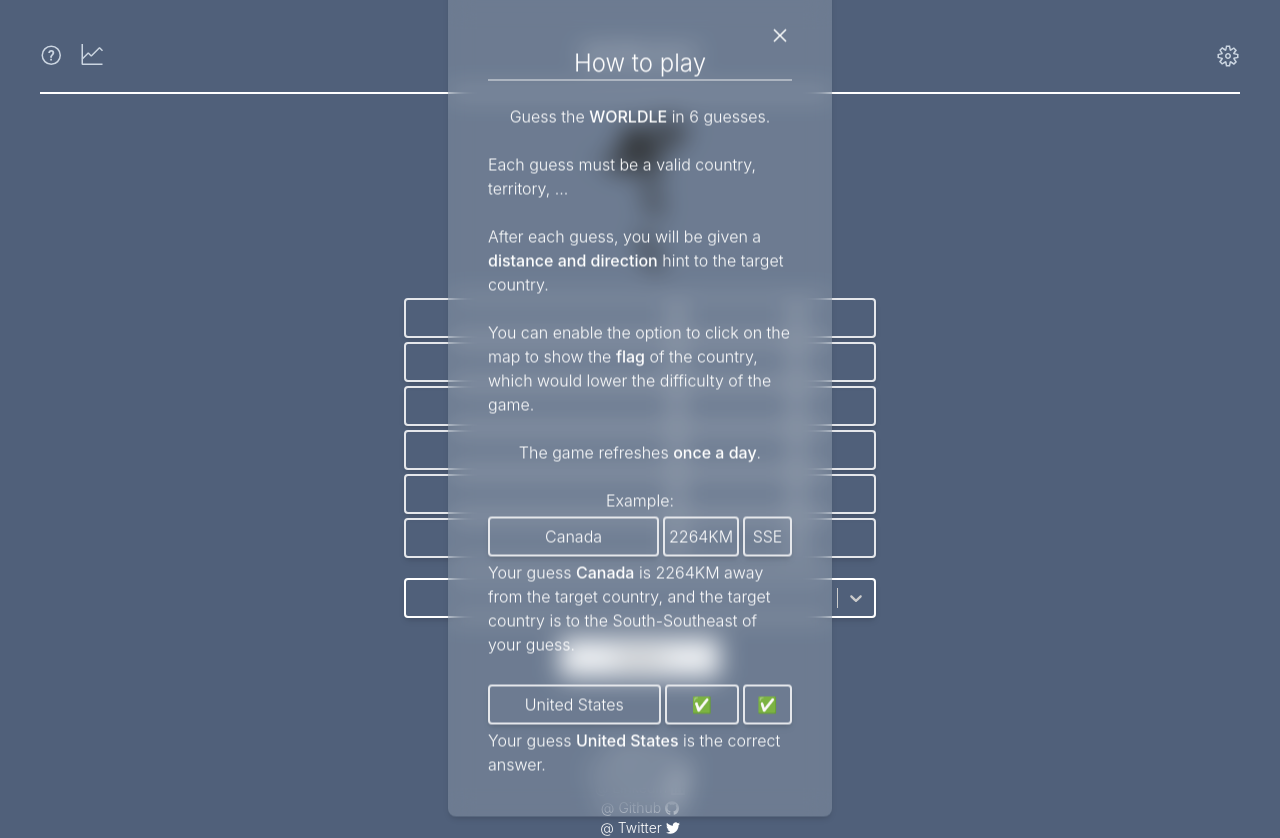
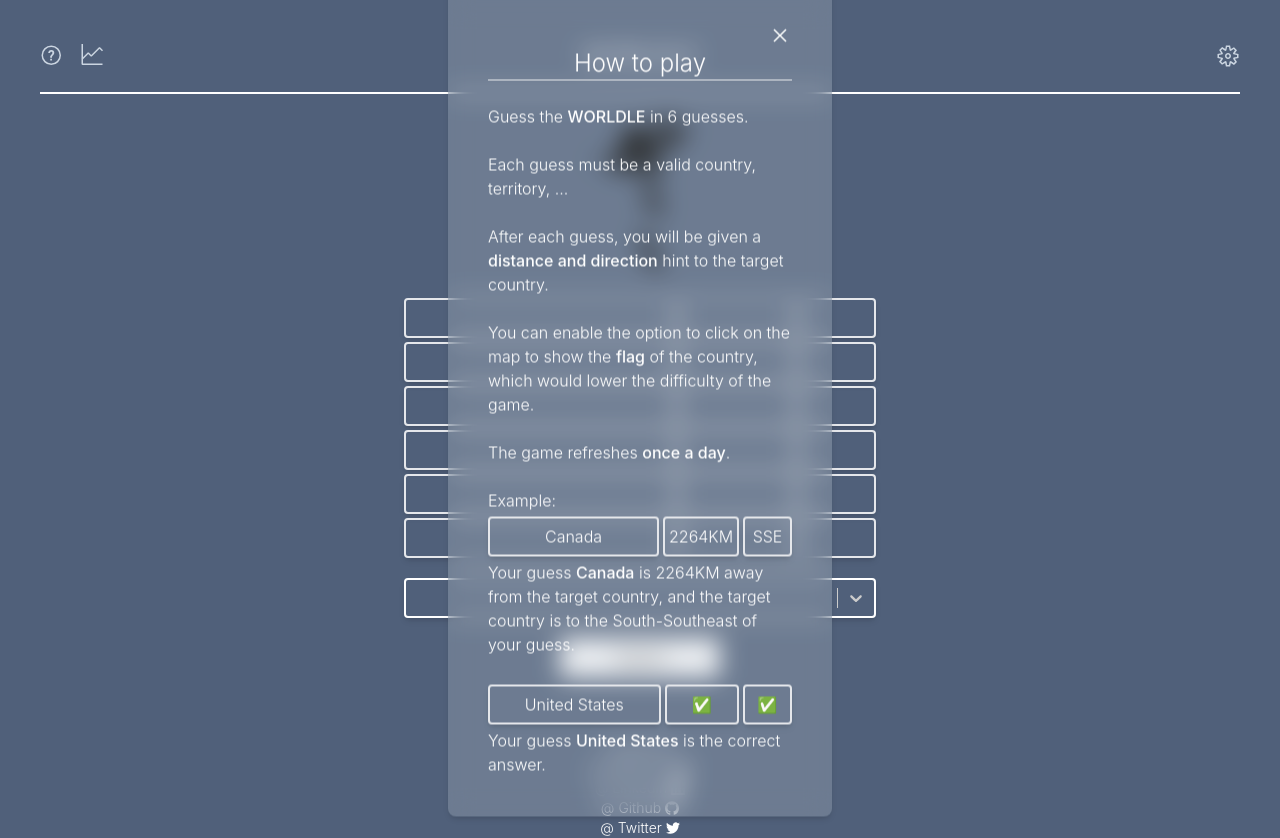
Before and after one commit to WeikeShi0730/worldle, a React (Create React App) app: page / in a window 1280 px wide. Both pictures are taken after a click on the button 52 px from the left and 56 px from the top of the page. Built offline with nearby package versions, Linux system fonts and the light colour scheme.

Commit message:
Fix modal text position css

```diff
--- a/src/components/modal.component.tsx
+++ b/src/components/modal.component.tsx
@@ -40,7 +40,7 @@ const Modal = ({
         >
           <VscClose />
         </button>
-        <div className="flex flex-col items-center justify-center">
+        <div className="flex flex-col">
           {children}
         </div>
       </div>
```
